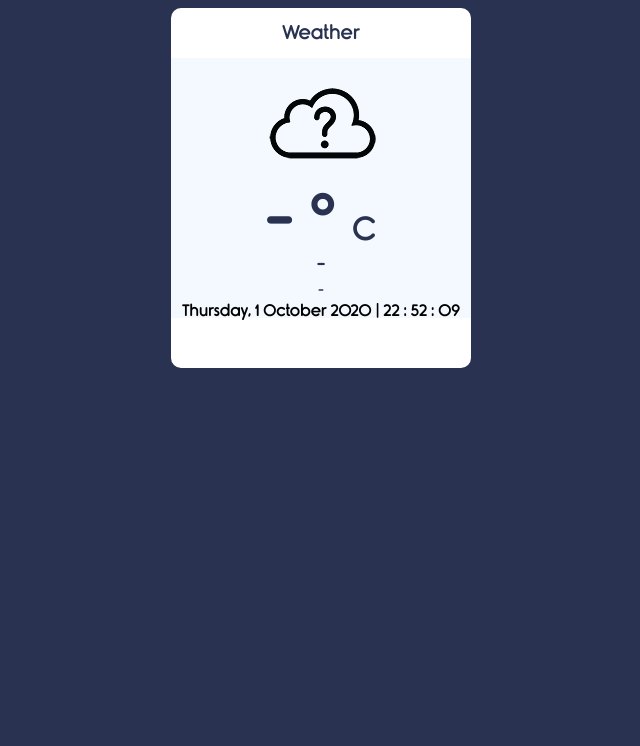
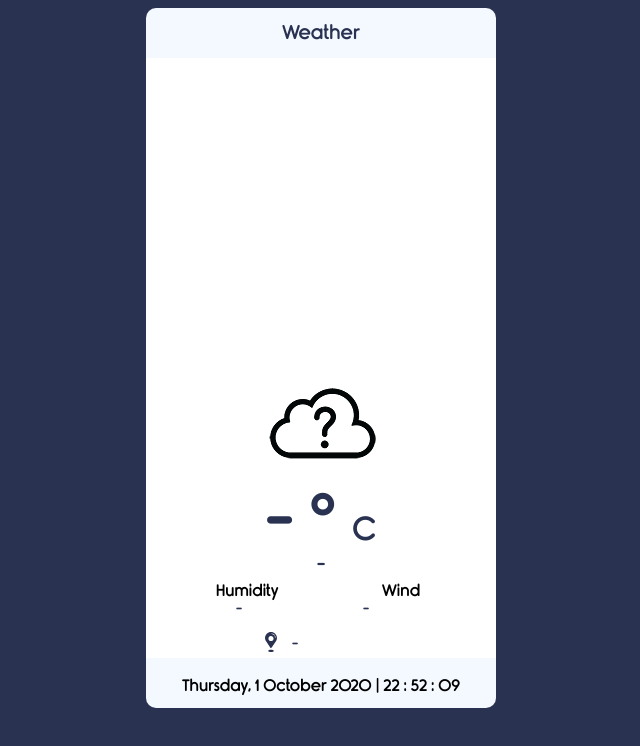
Before and after one commit to asimj14/WeatherApp-GeoLocationBased, a plain HTML site: page index.html in a window 1280 px wide. Shown: the whole page, without its empty margins (319-959 px from the left). Drawn offline with Linux system fonts and the light colour scheme.

Commit message:
Phase 3: Added Day, Night Background  and Humidity

```diff
--- a/app.js
+++ b/app.js
@@ -8,6 +8,9 @@ const descElement = document.querySelector(".temperature-description p")
 const locationElement = document.querySelector(".location p")
 const notificationElement = document.querySelector(".notification")
 const dateTimeElement = document.querySelector(".dateTime")
+const topCardElement = document.querySelector(".top-card")
+const humidityElement = document.querySelector(".humidity")
+const windElement = document.querySelector(".wind")
 
 //Our App Data
 
@@ -59,9 +62,34 @@ function displayWeather(){
     tempElement.innerHTML = `${weather.temperature.value}°<span>C</span>`;
     descElement.innerHTML = weather.description;
     locationElement.innerHTML = `${weather.city}, ${weather.country}`;
+
+
     //dateTimeElement.innerHTML = new Date();
+    if(isDayTime(weather.iconId)){
+        console.log('Day');
+        topCardElement.innerHTML = `<img class="top-card" src="img/day_image.svg"/>`;
+    }else{
+        console.log('Night');
+        topCardElement.innerHTML = `<img class="top-card" src="img/night_image.svg"/>`;
+
+    }
+    humidityElement.innerHTML = `${weather.humidity}%`;
+    windElement.innerHTML = `${weather.wind}m/s`;
+
+
 
 }
+
+//function to change background
+function isDayTime(icon){
+    if(icon.includes('d')){
+        return true;
+    }else{
+        return false;
+    }
+
+}
+
 
 //Function to Get Weather from our API Provider
 function getWeather(latitude, longitude){
@@ -78,6 +106,8 @@ function getWeather(latitude, longitude){
             weather.iconId = data.weather[0].icon;
             weather.city = data.name;
             weather.country = data.sys.country;
+            weather.humidity = data.main.humidity;
+            weather.wind = data.wind.speed;
         })
         .then(function(){
             displayWeather();
@@ -111,6 +141,8 @@ function renderTime(){
 
     //Date
     var myDate = new Date();
+
+    console.log(myDate);
     var year = myDate.getYear();
     if(year < 1000 ){
         year +=1900
@@ -120,6 +152,13 @@ function renderTime(){
     var daym = myDate.getDate();
     var daysArray = new Array("Sunday,","Monday,","Tuesday,","Wednesday,","Thursday,","Friday,","Saturday");
     var monthsArray = ["January", "February", "March", "April", "May", "June", "July", "August", "September", "October", "November", "December"];
+
+
+
+
+
+    console.log(myDate.toLocaleDateString());
+
 
     //Time
     var currentTime = new Date();
@@ -142,7 +181,7 @@ function renderTime(){
     }
 
     dateTimeElement.textContent = "" +daysArray[day]+ " " +daym+ " " +monthsArray[month]+ " " +year+ " | " +h+ " : " +m+ " : " +s;
-    dateTimeElement.innerText = "" +daysArray[day]+ " " +daym+ " " +monthsArray[month]+ " " +year+ " | " +h+ " : " +m+ " : " +s;
+    dateTimeElement.innerHTML = "" +daysArray[day]+ " " +daym+ " " +monthsArray[month]+ " " +year+ " | " +h+ " : " +m+ " : " +s;
 
     setTimeout("renderTime()",1000);
 }
--- a/index.html
+++ b/index.html
@@ -8,7 +8,7 @@
     <link rel="stylesheet" href="font/Rimouski.css">
     <link rel="stylesheet" href="style.css">
 </head>
-<body onLoad="renderTime();">
+<body>
     <!--Container-->
     <div class="container">
         <div class="app-title">
@@ -16,22 +16,39 @@
         </div>
         <div class="notification"></div>
         <div class="weather-container">
+            <div class="top-card">
+                <img class="top-card" src="" alt="">
+            </div>
+
+        </div>
+        <div class="weather-container">
 
             <div class="weather-icon">
                 <img src="icons/unknown.png" alt="">
             </div>
+
             <div class="temperature-value">
                 <p>- ° <span>C</span></p>
             </div>
             <div class="temperature-description">
                 <p>-</p>
             </div>
+            <div class="weather-details">
+                <p style="margin-left: 70px; margin-right: 100px;display: inline;">Humidity</p>
+                <p style="margin-right: 10px; display: inline;">Wind</p>
+
+                    <p class="humidity">-</p>
+                    <p class="wind">-</p>
+
+            </div>
             <div class="location">
+                <img width="40px" height="40px" style="margin-left: 100px; margin-right: 1px;display: flex;" src="icons/location.svg" alt="">
                 <p>-</p>
             </div>
-            <div class="dateTime">
-                <p>-</p>
-            </div>
+
+        </div>
+        <div class="dateTime">
+            <p>-</p>
         </div>
     </div>
     <script src="app.js"></script>
--- a/style.css
+++ b/style.css
@@ -7,9 +7,9 @@ body{
 }
 
 .container{
-    width: 300px;
-    background-color: #FFF;
-
+    width: 350px;
+    background-color: #F4F9FF;
+    height: 650px;
     display: block;
     margin: 0 auto;
 
@@ -18,7 +18,7 @@ body{
 }
 
 .app-title{
-    width: 300px;
+    width: 350px;
     height: 50px;
     border-radius: 10px 10px 0 0;
 }
@@ -45,13 +45,13 @@ body{
 }
 
 .weather-container{
-    width: 300px;
-    height: 260px;
-    background-color: #F4F9FF;
+    width: 350px;
+    height: 300px;
+    background-color: #FFF;
 }
 
 .weather-icon{
-    width: 300px;
+    width: 350px;
     height: 128px;
 }
 
@@ -59,9 +59,12 @@ body{
     display: block;
     margin: 0 auto;
 }
+.top-card{
+    width: 350px;
+}
 
 .temperature-value{
-    width: 300px;
+    width: 350px;
     height:60px;
 }
 
@@ -94,27 +97,54 @@ body{
     text-align: center;
     font-size: 1.2em;
 }
+.weather-details{
+    display: inline;
+    margin-top: 40px;
+}
+
+.humidity{
+
+    margin-left: 90px;
+    margin-right: 100px;
+    display: inline;
+    padding: 0;
+    color: #293251;
+    font-size: 0.9em;
+}
+
+.wind{
+    margin-left: 17px;
+    margin-right: 10px;
+     display: inline;
+    padding: 0;
+    color: #293251;
+    font-size: 0.9em;
+
+}
 
 .location{
+    padding: 5px;
+    display: inline-flex;
+    text-align: center;
 
 }
 
 .location p{
-    margin: 0;
+    padding: 0;
+    color: #293251;
+    text-align: center;
+    font-size: 0.9em;
+}
+.dateTime{
+    text-align: center;
+    padding-top: 20px;
+
+
+}
+.dateTime p{
+    margin: 10px;
     padding: 0;
     color: #293251;
     text-align: center;
     font-size: 0.8em;
 }
-.dateTime{
-    margin-top: 5px;;
-    text-align: center;
-
-}
-.dateTime p{
-    margin: 0;
-    padding: 0;
-    color: #293251;
-    text-align: center;
-    font-size: 0.8em;
-}
```
Also changed, not shown: icons/location.svg (added), img/day_image.svg (added), img/night_image.svg (added), 2 other files.
